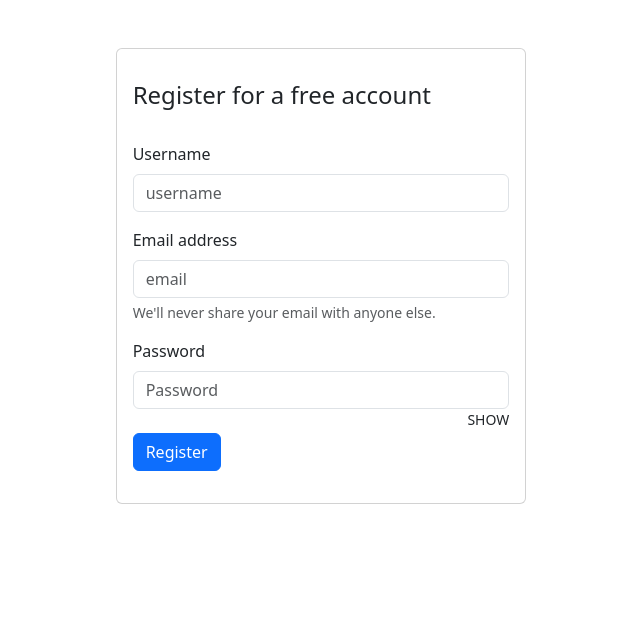
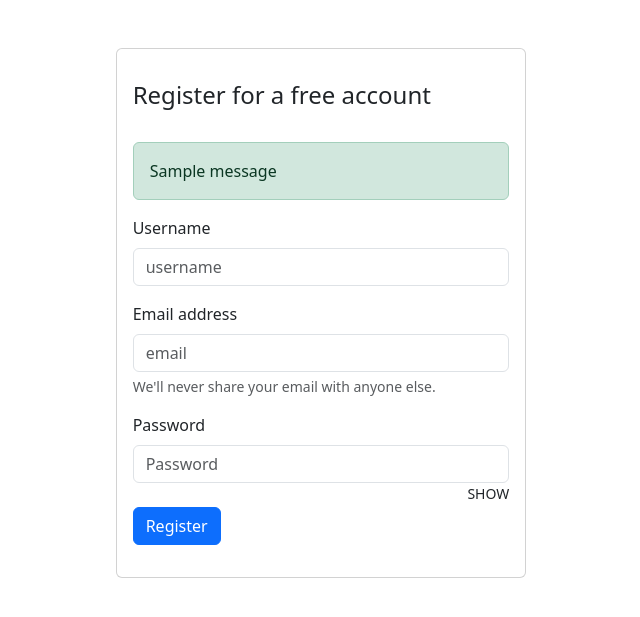
Before and after one commit to JunaidSalim/ExpenseTracker, a Django app: page /auth/register/ in a window 1280 px wide. Shown: the top 617 px of the page, without its empty margins (319-959 px from the left). Run offline with Django 5.2, Linux system fonts and the light colour scheme; tables that the repository leaves empty hold one stand-in row (values such as "Sample post"); one stand-in notice (Sample message) is shown; some libraries are stand-ins or nearby versions.

Commit message:
configuring django messages

```diff
--- a/authentication/views.py
+++ b/authentication/views.py
@@ -4,6 +4,7 @@ import json
 from django.http import JsonResponse
 from django.contrib.auth.models import User
 from validate_email import validate_email
+from django.contrib import messages
 
 # Create your views here.
 class UsernameValidationView(View):
@@ -29,3 +30,10 @@ class EmailValidationView(View):
 class RegisterationView(View):
     def get(self,request):
         return render(request,'authentication/register.html')
+
+    def post(self,request):
+        messages.info(request,"Test Message")
+        messages.success(request,"Test Message")
+        messages.error(request,"Test Message")
+        messages.warning(request,"Test Message")
+        return render(request,'authentication/register.html')
--- a/expensetrack/settings.py
+++ b/expensetrack/settings.py
@@ -12,7 +12,7 @@ https://docs.djangoproject.com/en/5.0/ref/settings/
 
 from pathlib import Path
 import os
-
+from django.contrib import messages
 
 # Build paths inside the project like this: BASE_DIR / 'subdir'.
 BASE_DIR = Path(__file__).resolve().parent.parent
@@ -138,3 +138,7 @@ STATIC_ROOT = os.path.join(BASE_DIR,'staticfiles')
 # https://docs.djangoproject.com/en/5.0/ref/settings/#default-auto-field
 
 DEFAULT_AUTO_FIELD = 'django.db.models.BigAutoField'
+
+MESSAGE_TAGS = {
+    messages.ERROR : 'danger'
+}
--- a/templates/authentication/register.html
+++ b/templates/authentication/register.html
@@ -13,6 +13,8 @@
                 <div class="card-title py-3">
                     <h4>Register for a free account</h4>
                 </div>
+
+                {% include "components/messages.html" %}
                 <form action="{% url 'register' %}" method="post">
                     {% csrf_token %}
 
@@ -34,8 +36,8 @@
 
 
                     <label for="inputPassword5" class="form-label">Password</label>
-                    <input type="password" id="password" name="password" placeholder="Password"
-                        class="form-control" aria-describedby="passwordHelpBlock">
+                    <input type="password" id="password" name="password" placeholder="Password" class="form-control"
+                        aria-describedby="passwordHelpBlock">
 
                     <small class="float-end showPassword">SHOW</small>
 
--- /dev/null
+++ b/templates/components/messages.html
@@ -0,0 +1,7 @@
+{% if messages %}
+<div class="messages">
+    {% for message in messages %}
+    <div{% if message.tags %} class="alert alert-sm alert-{{ message.tags }}" {% endif %}>{{ message }}</div>
+        {% endfor %}
+</div>
+{% endif %}
```
Also changed, not shown: static/js/register.js (+5 -7 lines).
